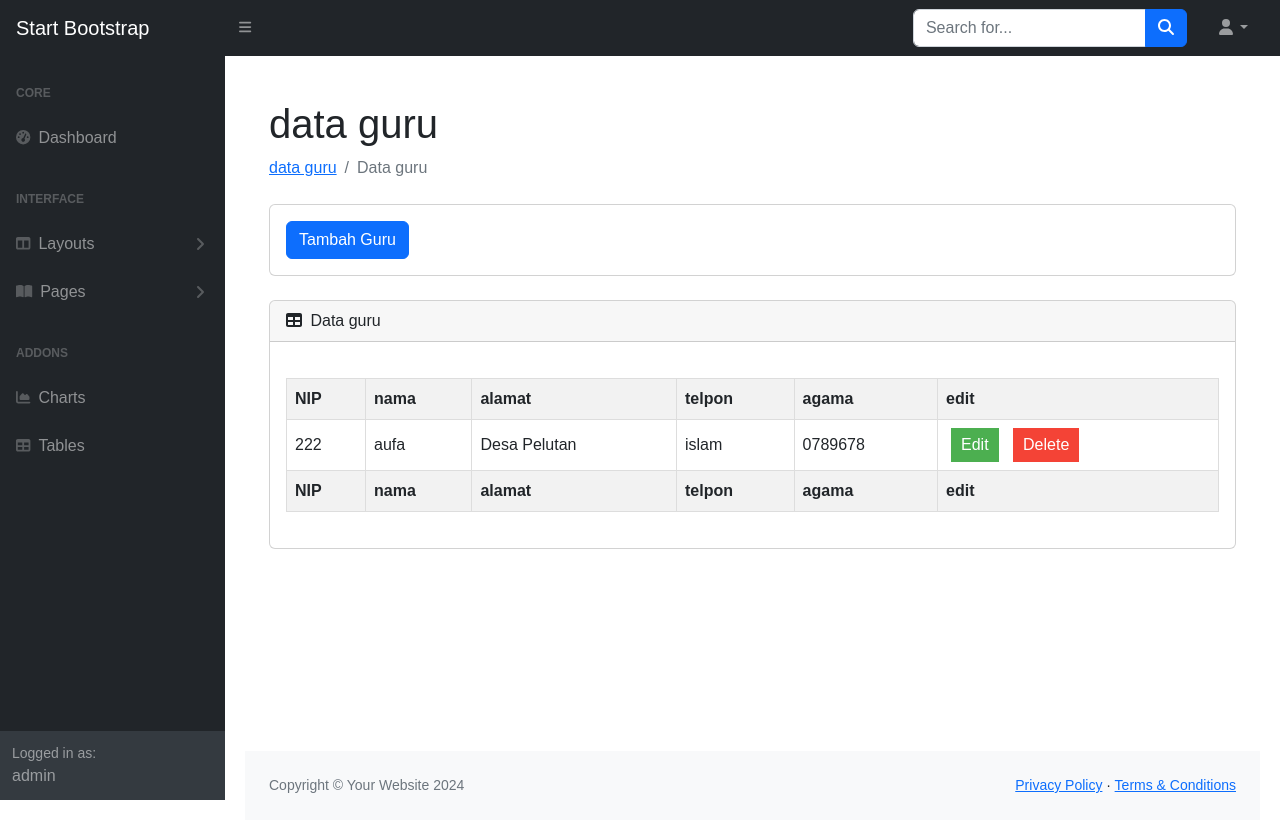
After one commit to sabila1234/rapot, a PHP site: page /admin/dataguru.php in a window 1280 px wide. The commit adds this page. Run offline with PHP 8.4, Linux system fonts and the light colour scheme; data comes from the database, SQL or seed files in the repository; some libraries are stand-ins or nearby versions.

Commit message:
Add files via upload

```diff
--- /dev/null
+++ b/admin/dataguru.php
@@ -0,0 +1,202 @@
+<?php
+include "../koneksi.php";
+$query = "SELECT * FROM tb_guru";
+$ambil = $koneksi->query($query);
+// Menghitung jumlah baris hasil dari kueri SELECT
+$hitung = mysqli_num_rows($ambil);
+?>
+<!DOCTYPE html>
+<html lang="en">
+    <head>
+        <meta charset="utf-8" />
+        <meta http-equiv="X-UA-Compatible" content="IE=edge" />
+        <meta name="viewport" content="width=device-width, initial-scale=1, shrink-to-fit=no" />
+        <meta name="description" content="" />
+        <meta name="author" content="" />
+        <title>Tables - SB Admin</title>
+        <link href="https://cdn.jsdelivr.net/npm/simple-datatables@7.1.2/dist/style.min.css" rel="stylesheet" />
+        <link href="css/styles.css" rel="stylesheet" />
+        <link rel="stylesheet" href="css/button.css">
+        <script src="https://use.fontawesome.com/releases/v6.3.0/js/all.js" crossorigin="anonymous"></script>
+    </head>
+    <body class="sb-nav-fixed">
+        <nav class="sb-topnav navbar navbar-expand navbar-dark bg-dark">
+            <!-- Navbar Brand-->
+            <a class="navbar-brand ps-3" href="index.html">Start Bootstrap</a>
+            <!-- Sidebar Toggle-->
+            <button class="btn btn-link btn-sm order-1 order-lg-0 me-4 me-lg-0" id="sidebarToggle" href="#!"><i class="fas fa-bars"></i></button>
+            <!-- Navbar Search-->
+            <form class="d-none d-md-inline-block form-inline ms-auto me-0 me-md-3 my-2 my-md-0">
+                <div class="input-group">
+                    <input class="form-control" type="text" placeholder="Search for..." aria-label="Search for..." aria-describedby="btnNavbarSearch" />
+                    <button class="btn btn-primary" id="btnNavbarSearch" type="button"><i class="fas fa-search"></i></button>
+                </div>
+            </form>
+            <!-- Navbar-->
+            <ul class="navbar-nav ms-auto ms-md-0 me-3 me-lg-4">
+                <li class="nav-item dropdown">
+                    <a class="nav-link dropdown-toggle" id="navbarDropdown" href="#" role="button" data-bs-toggle="dropdown" aria-expanded="false"><i class="fas fa-user fa-fw"></i></a>
+                    <ul class="dropdown-menu dropdown-menu-end" aria-labelledby="navbarDropdown">
+                        <li><a class="dropdown-item" href="#!">Settings</a></li>
+                        <li><a class="dropdown-item" href="#!">Activity Log</a></li>
+                        <li><hr class="dropdown-divider" /></li>
+                        <li><a class="dropdown-item" href="#!">Logout</a></li>
+                    </ul>
+                </li>
+            </ul>
+        </nav>
+        <div id="layoutSidenav">
+            <div id="layoutSidenav_nav">
+                <nav class="sb-sidenav accordion sb-sidenav-dark" id="sidenavAccordion">
+                    <div class="sb-sidenav-menu">
+                        <div class="nav">
+                            <div class="sb-sidenav-menu-heading">Core</div>
+                            <a class="nav-link" href="index.html">
+                                <div class="sb-nav-link-icon"><i class="fas fa-tachometer-alt"></i></div>
+                                Dashboard
+                            </a>
+                            <div class="sb-sidenav-menu-heading">Interface</div>
+                            <a class="nav-link collapsed" href="#" data-bs-toggle="collapse" data-bs-target="#collapseLayouts" aria-expanded="false" aria-controls="collapseLayouts">
+                                <div class="sb-nav-link-icon"><i class="fas fa-columns"></i></div>
+                                Layouts
+                                <div class="sb-sidenav-collapse-arrow"><i class="fas fa-angle-down"></i></div>
+                            </a>
+                            <div class="collapse" id="collapseLayouts" aria-labelledby="headingOne" data-bs-parent="#sidenavAccordion">
+                                <nav class="sb-sidenav-menu-nested nav">
+                                    <a class="nav-link" href="layout-static.html">Static Navigation</a>
+                                    <a class="nav-link" href="layout-sidenav-light.html">Light Sidenav</a>
+                                </nav>
+                            </div>
+                            <a class="nav-link collapsed" href="#" data-bs-toggle="collapse" data-bs-target="#collapsePages" aria-expanded="false" aria-controls="collapsePages">
+                                <div class="sb-nav-link-icon"><i class="fas fa-book-open"></i></div>
+                                Pages
+                                <div class="sb-sidenav-collapse-arrow"><i class="fas fa-angle-down"></i></div>
+                            </a>
+                            <div class="collapse" id="collapsePages" aria-labelledby="headingTwo" data-bs-parent="#sidenavAccordion">
+                                <nav class="sb-sidenav-menu-nested nav accordion" id="sidenavAccordionPages">
+                                    <a class="nav-link collapsed" href="#" data-bs-toggle="collapse" data-bs-target="#pagesCollapseAuth" aria-expanded="false" aria-controls="pagesCollapseAuth">
+                                        Authentication
+                                        <div class="sb-sidenav-collapse-arrow"><i class="fas fa-angle-down"></i></div>
+                                    </a>
+                                    <div class="collapse" id="pagesCollapseAuth" aria-labelledby="headingOne" data-bs-parent="#sidenavAccordionPages">
+                                        <nav class="sb-sidenav-menu-nested nav">
+                                            <a class="nav-link" href="login.html">Login</a>
+                                            <a class="nav-link" href="register.html">Register</a>
+                                            <a class="nav-link" href="password.html">Forgot Password</a>
+                                        </nav>
+                                    </div>
+                                    <a class="nav-link collapsed" href="#" data-bs-toggle="collapse" data-bs-target="#pagesCollapseError" aria-expanded="false" aria-controls="pagesCollapseError">
+                                        Error
+                                        <div class="sb-sidenav-collapse-arrow"><i class="fas fa-angle-down"></i></div>
+                                    </a>
+                                    <div class="collapse" id="pagesCollapseError" aria-labelledby="headingOne" data-bs-parent="#sidenavAccordionPages">
+                                        <nav class="sb-sidenav-menu-nested nav">
+                                            <a class="nav-link" href="401.html">401 Page</a>
+                                            <a class="nav-link" href="404.html">404 Page</a>
+                                            <a class="nav-link" href="500.html">500 Page</a>
+                                        </nav>
+                                    </div>
+                                </nav>
+                            </div>
+                            <div class="sb-sidenav-menu-heading">Addons</div>
+                            <a class="nav-link" href="charts.html">
+                                <div class="sb-nav-link-icon"><i class="fas fa-chart-area"></i></div>
+                                Charts
+                            </a>
+                            <a class="nav-link" href="tables.html">
+                                <div class="sb-nav-link-icon"><i class="fas fa-table"></i></div>
+                                Tables
+                            </a>
+                        </div>
+                    </div>
+                    <div class="sb-sidenav-footer">
+                        <div class="small">Logged in as:</div>
+                        <?= 'admin' ?>
+                    </div>
+                </nav>
+            </div>
+            <div id="layoutSidenav_content">
+                <main>
+                    <div class="container-fluid px-4">
+                        <h1 class="mt-4">data guru</h1>
+                        <ol class="breadcrumb mb-4">
+                            <li class="breadcrumb-item"><a href="index.html">data guru</a></li>
+                            <li class="breadcrumb-item active">Data guru</li>
+                        </ol>
+                        <div class="card mb-4">
+                            <div class="card-body">
+                                <a class="btn btn-primary" href="tambahGuru.php">Tambah Guru</a>
+                            </div>
+                        </div>
+                        <div class="card mb-4">
+                            <div class="card-header">
+                                <i class="fas fa-table me-1"></i>
+                                Data guru
+                            </div>
+                            <div class="card-body">
+                                <table id="datatablesSimple">
+                                    <thead>
+                                        <tr>
+                                            <th>NIP</th>
+                                            <th>nama</th>
+                                            <th>alamat</th>
+                                            <th>telpon</th>
+                                            <th>agama</th>
+                                            <th>edit</th>
+                                        </tr>
+                                    </thead>
+                                    <tfoot>
+                                        <tr>
+                                            <th>NIP</th>
+                                            <th>nama</th>
+                                            <th>alamat</th>
+                                            <th>telpon</th>
+                                            <th>agama</th>
+                                            <th>edit</th>
+                                        </tr>
+                                    </tfoot>
+                                    <tbody>
+                                        <?php
+                                        while ($data = mysqli_fetch_array($ambil)) {
+                                        ?>
+                                        <tr>
+                                            <td><?php echo $data['nip']; ?></td>
+                                            <td><?php echo $data['nama']; ?></td>
+                                            <td><?php echo $data['alamat']; ?></td>
+                                            <td><?php echo $data['agama']; ?></td>
+                                            <td><?php echo $data['telpon']; ?></td>
+                                            <td>
+                                            <button class="edit-btn">Edit</button>
+                                            <button class="delete-btn">Delete</button>
+                                            </td>
+                                        </tr>
+                                        <?php
+                                        }
+                                        ?>
+                                    </tbody>
+                                </table>
+                            </div>
+                        </div>
+                    </div>
+                </main>
+                <footer class="py-4 bg-light mt-auto">
+                    <div class="container-fluid px-4">
+                        <div class="d-flex align-items-center justify-content-between small">
+                            <div class="text-muted">Copyright &copy; Your Website <?= date ('Y') ?></div>
+                            <div>
+                                <a href="#">Privacy Policy</a>
+                                &middot;
+                                <a href="#">Terms &amp; Conditions</a>
+                            </div>
+                        </div>
+                    </div>
+                </footer>
+            </div>
+        </div>
+        <script src="https://cdn.jsdelivr.net/npm/bootstrap@5.2.3/dist/js/bootstrap.bundle.min.js" crossorigin="anonymous"></script>
+        <script src="js/scripts.js"></script>
+        <script src="js/button.js"></script>
+        <script src="https://cdn.jsdelivr.net/npm/simple-datatables@7.1.2/dist/umd/simple-datatables.min.js" crossorigin="anonymous"></script>
+        <script src="js/datatables-simple-demo.js"></script>
+    </body>
+</html>
--- a/auth/p.php
+++ b/auth/p.php
@@ -23,7 +23,7 @@ include "../koneksi.php";
                     <div class="card-header text-center">
                         Masuk ke Akun Anda
                     </div>
-                    <form action="#" method="post">
+                    <form action="login.php" method="post">
 
                         <div class="card-body">
                             <form id="loginForm">
--- a/koneksi.php
+++ b/koneksi.php
@@ -1,6 +1,9 @@
 <?php
 $koneksi = new mysqli("localhost", "root", "", "sekolah");
-if ($koneksi) {
-    echo"koneksi berhasil";
-}
+// if ($koneksi) {
+//     echo"koneksi berhasil";
+// } else {
+//     echo"koneksi gagal";
+//     # code...
+// }
 ?>
```
Also changed, not shown: admin/dashboard.php (+9 -9 lines), admin/dataMurid.php (added, +204 -0 lines), admin/tambahGuru.php (added, +105 -0 lines), admin/tambahMurid.php (added, +106 -0 lines), login.php (+10 -2 lines).
